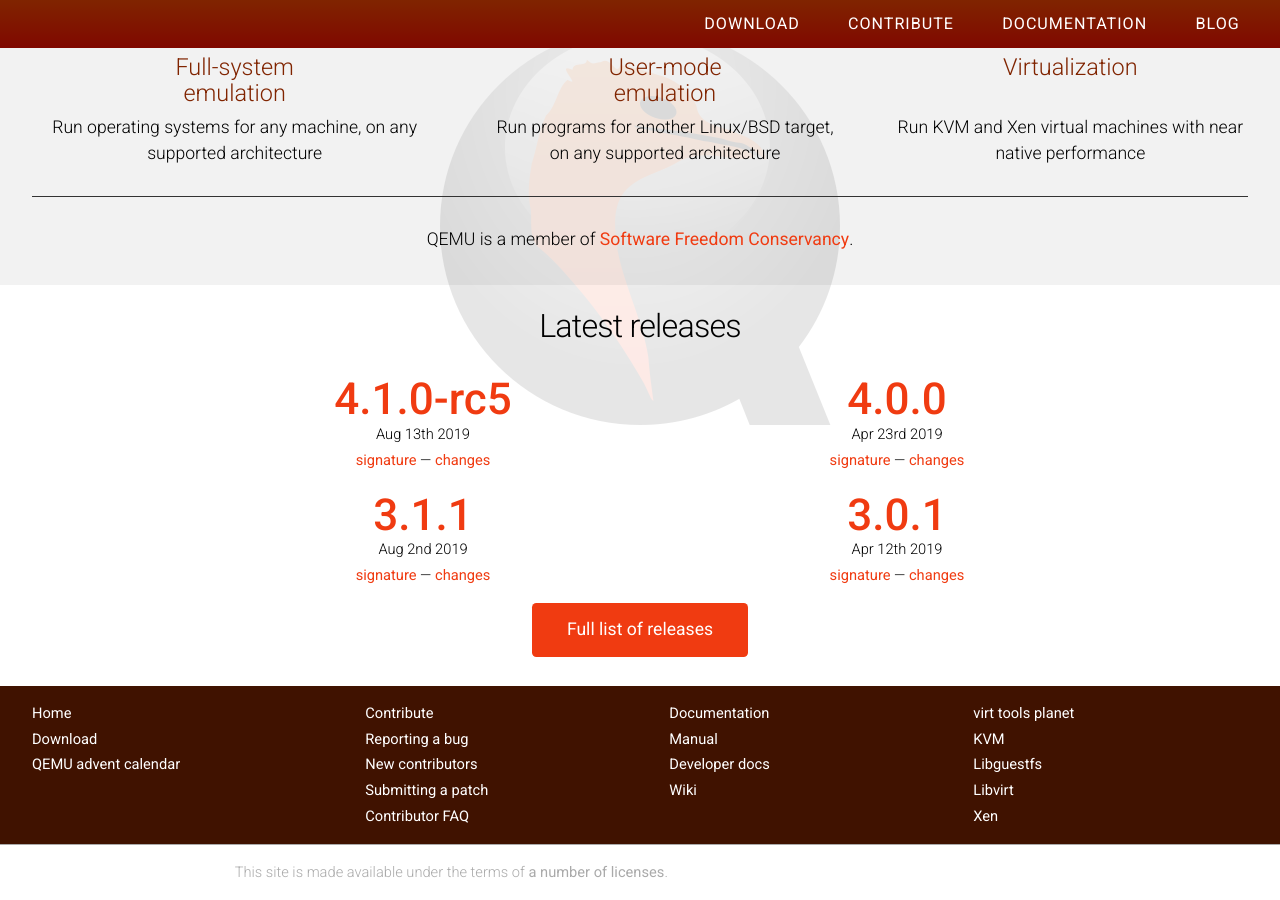
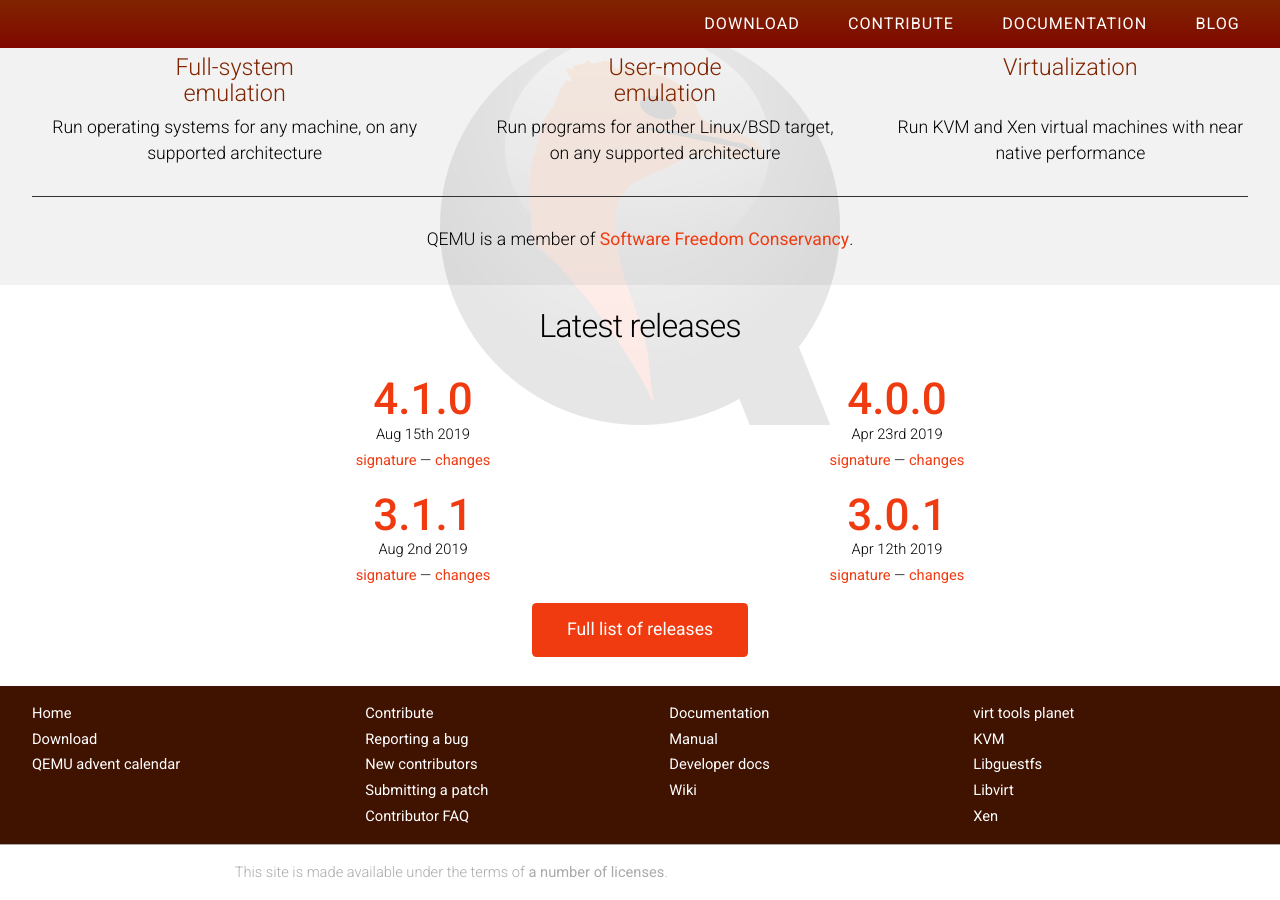
Before and after one commit to qemu/qemu-web, a Jekyll site: the page built from index.html, in a window 1280 px wide and 900 px high, scrolled down 685 px. Built offline with Jekyll 4.4.1, drawn with Linux system fonts in a browser that asks for light colours; nearby versions of some CDN libraries.

Commit message:
add v4.1.0

```diff
--- a/_data/releases.yml
+++ b/_data/releases.yml
@@ -1,6 +1,6 @@
 - branch: "4.1"
-  patch: 0-rc5
-  date: "Aug 13th 2019"
+  patch: 0
+  date: "Aug 15th 2019"
 - branch: "4.0"
   patch: 0
   date: "Apr 23rd 2019"
```
